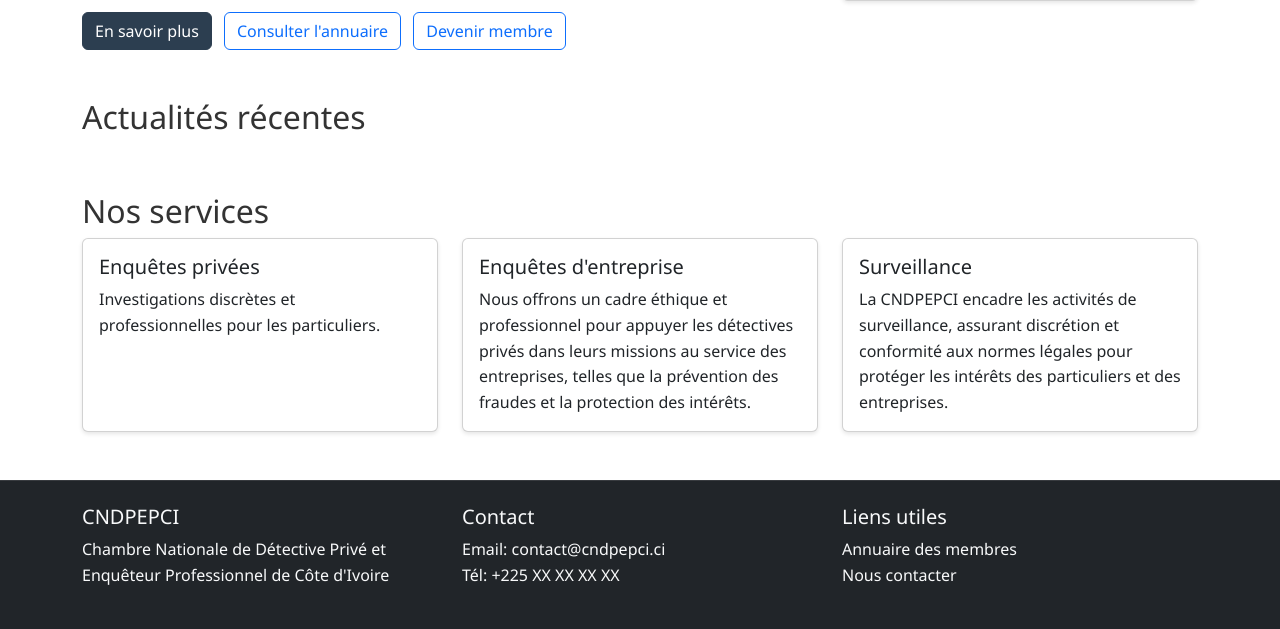
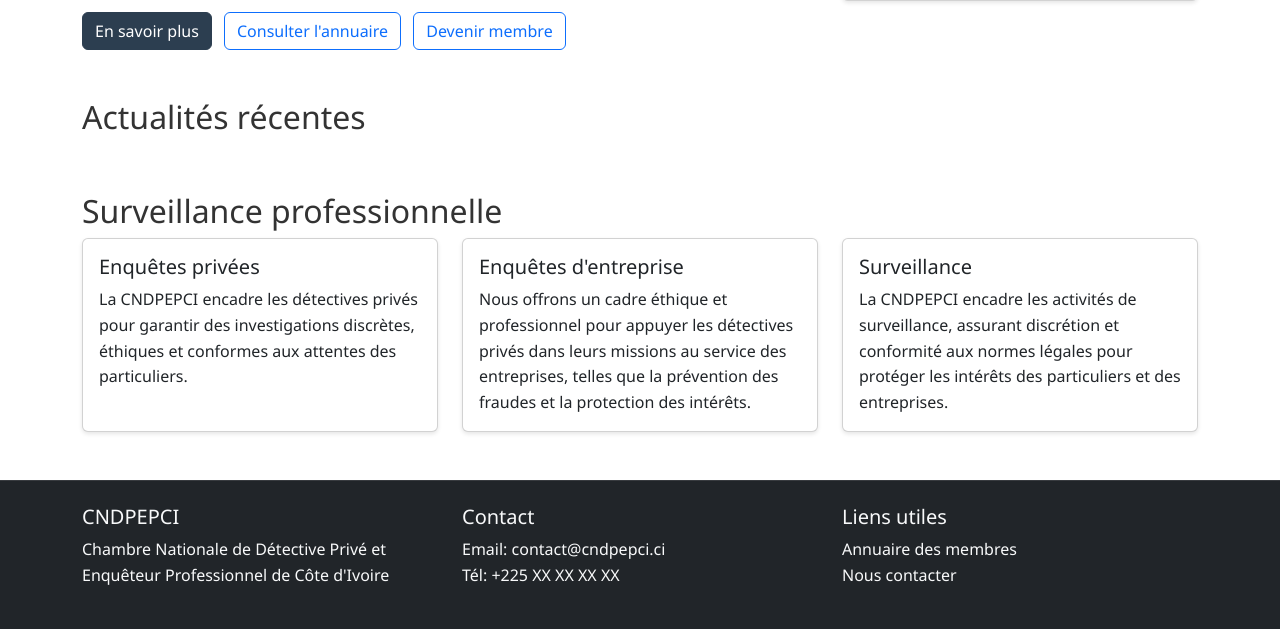
Before and after one commit to Loicqra12/cndpepci, a Flask app: page / in a window 1280 px wide. Shown: the part 788-1417 px from the top of the page. Run offline with Flask 3, Linux system fonts and the light colour scheme; data that the repository does not hold is empty; some libraries are stand-ins or nearby versions.

Commit message:
Agent query: Veuillez vérifier si les modifications suivantes sont bien appliquées: 1. Le titre de la section est maintenant "Surveillance professionnelle" au lieu de "Nos services", 2. Le texte pour les enquêtes privées a été mis à jour avec le nouveau texte concernant l'encadrement des détectives privés.

```diff
--- a/templates/home.html
+++ b/templates/home.html
@@ -59,13 +59,13 @@
 </section>
 
 <section class="mb-5">
-    <h2>Nos services</h2>
+    <h2>Surveillance professionnelle</h2>
     <div class="row">
         <div class="col-md-4">
             <div class="card h-100">
                 <div class="card-body">
                     <h5 class="card-title">Enquêtes privées</h5>
-                    <p class="card-text">Investigations discrètes et professionnelles pour les particuliers.</p>
+                    <p class="card-text">La CNDPEPCI encadre les détectives privés pour garantir des investigations discrètes, éthiques et conformes aux attentes des particuliers.</p>
                 </div>
             </div>
         </div>
```
